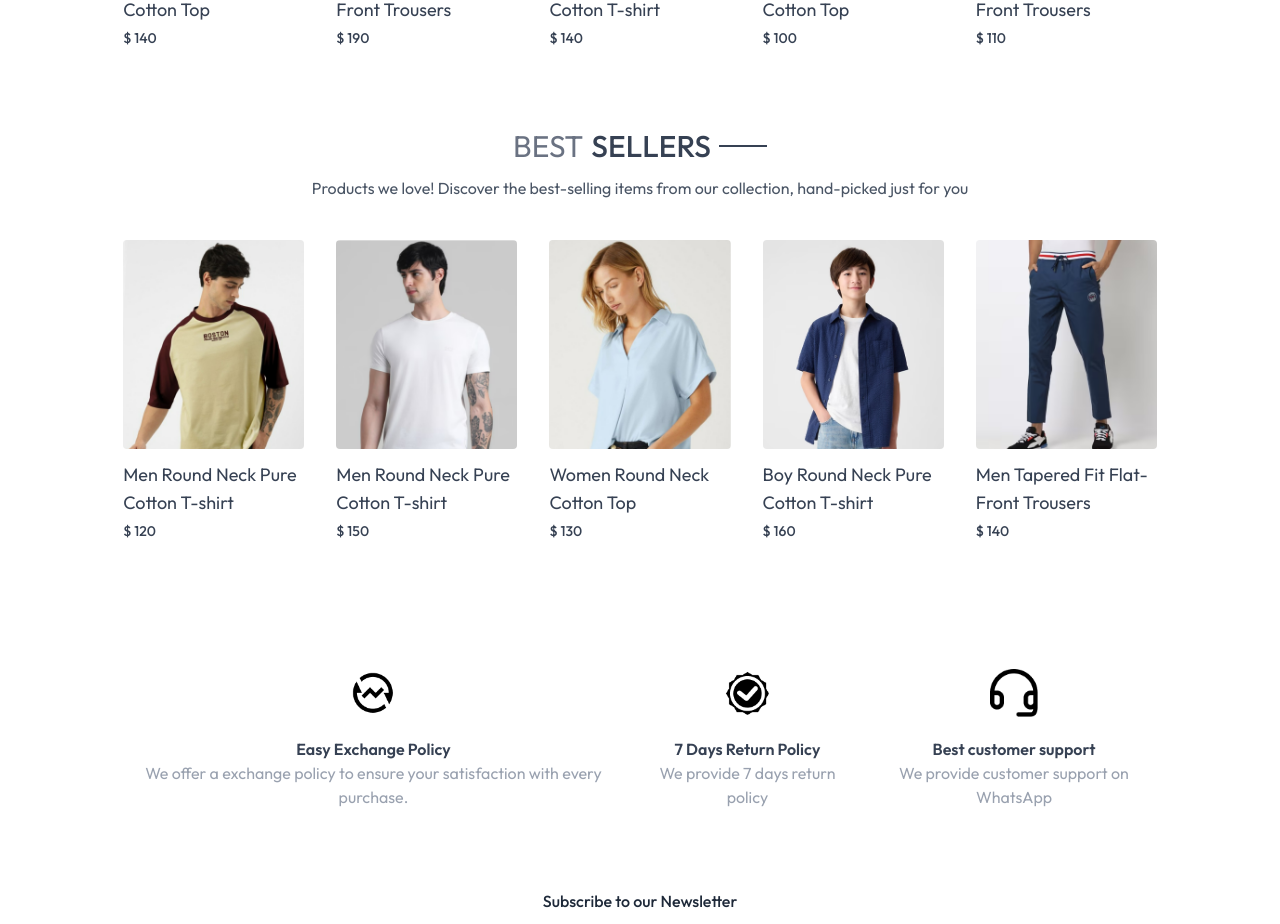
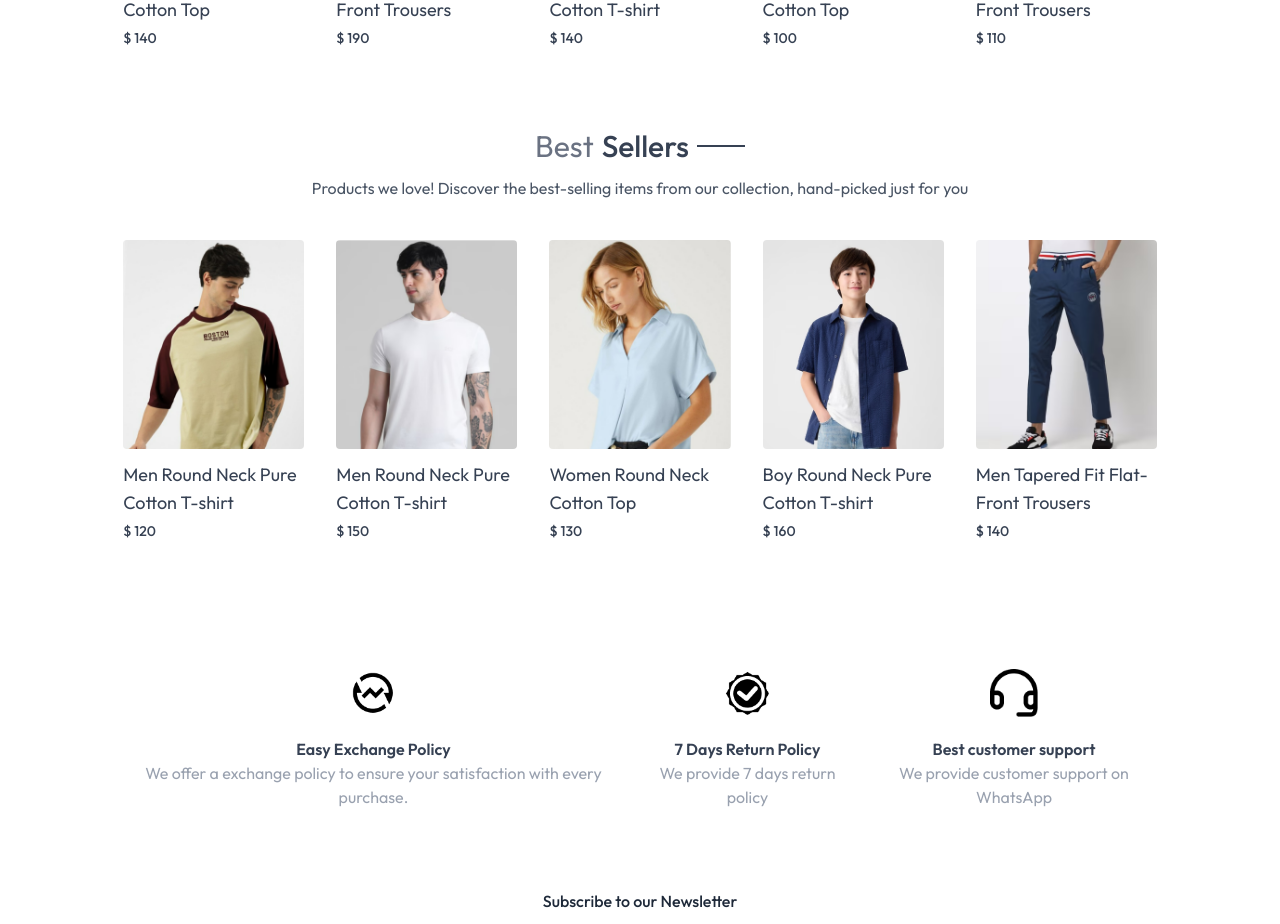
Before and after one commit to TryHardLearning/dynamicsearch, a React (Vite) app in the folder dynamicsearch/: page / in a window 1280 px wide. Shown: the part 1360-2284 px from the top of the page. Built offline with nearby package versions, Linux system fonts and the light colour scheme.

Commit message:
fix: UI title desing

```diff
--- a/dynamicsearch/src/components/BestSeller.jsx
+++ b/dynamicsearch/src/components/BestSeller.jsx
@@ -22,7 +22,7 @@ const BestSeller = () => {
     return (
     <div className='my-10'>
         <div className='text-center text-3xl py-8'>
-            <Title title1={'BEST'} title2={'SELLERS'}/>
+            <Title title1={'Best'} title2={'Sellers'}/>
             <p className='2-3/4 m-auto text-xs sm:text-sm md:text-base text-gray-600'>
                 Products we love! Discover the best-selling items from our collection, hand-picked just for you
             </p>
```
